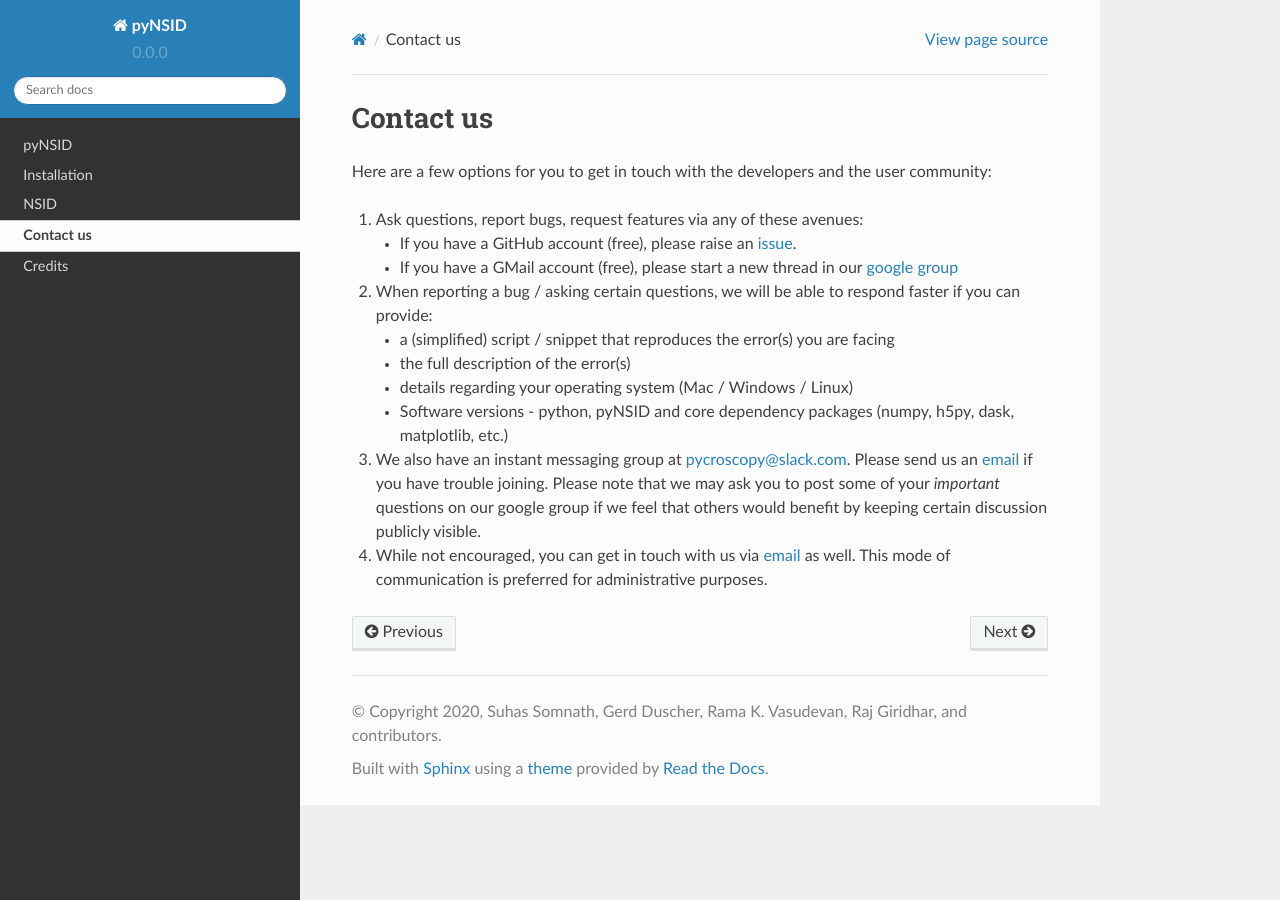
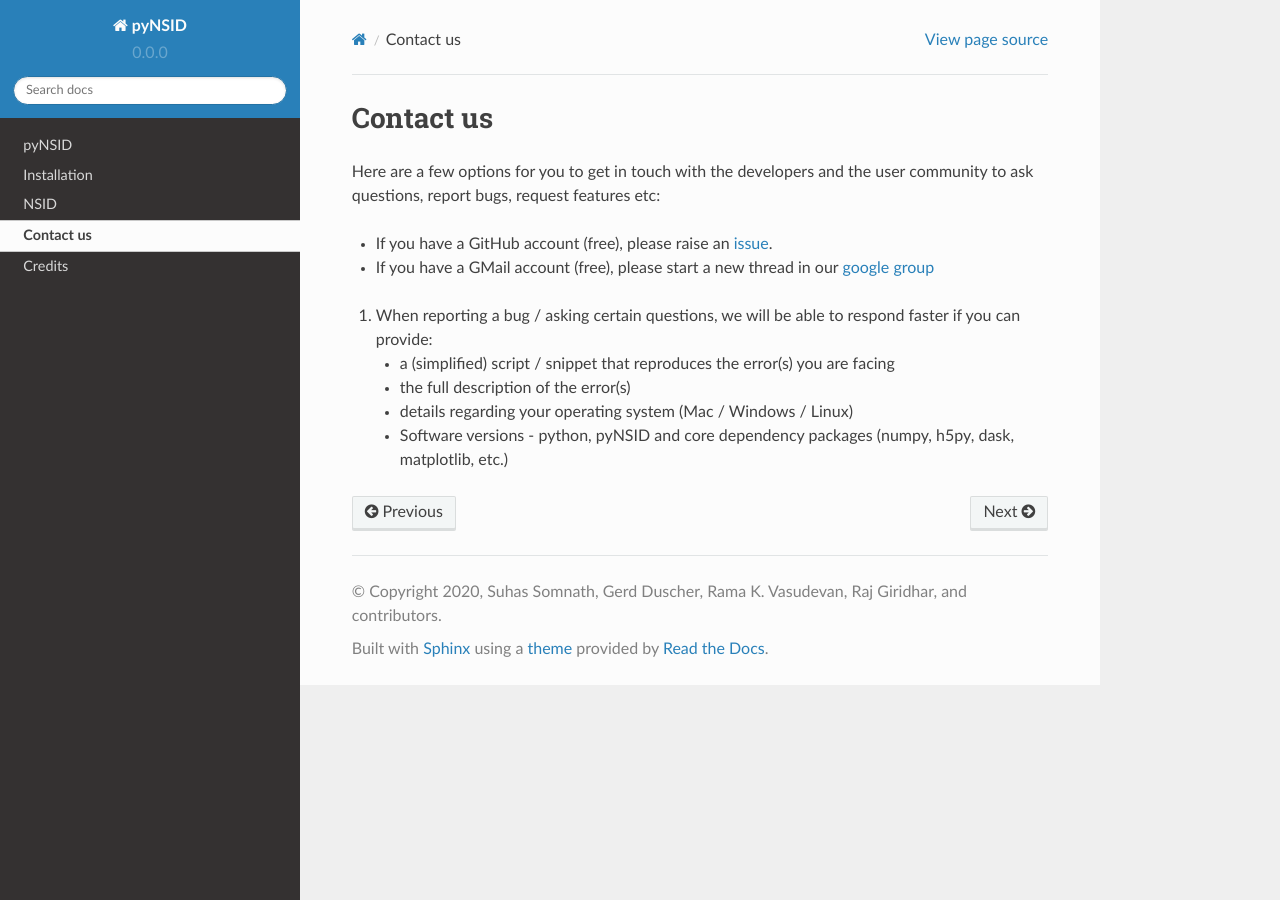
Before and after one commit to pycroscopy/pyNSID, a Sphinx documentation site: the page built from docs/contact.rst, in a window 1280 px wide. Built offline with Sphinx 7.4.7 and the Read the Docs theme 2.0.0, drawn with Linux system fonts in a browser that asks for light colours; pages that are not in the unit, such as notebooks, are missing from menus.

Commit message:
Simplified contact modes

```diff
--- a/docs/contact.rst
+++ b/docs/contact.rst
@@ -1,11 +1,10 @@
 Contact us
 ----------
-Here are a few options for you to get in touch with the developers and the user community:
+Here are a few options for you to get in touch with the developers and the user community
+to ask questions, report bugs, request features etc:
 
-#. Ask questions, report bugs, request features via any of these avenues:
-
-   * If you have a GitHub account (free), please raise an `issue <https://github.com/pycroscopy/pyNSID/issues>`_.
-   * If you have a GMail account (free), please start a new thread in our `google group <https://groups.google.com/forum/#!forum/pynsid>`_
+* If you have a GitHub account (free), please raise an `issue <https://github.com/pycroscopy/pyNSID/issues>`_.
+* If you have a GMail account (free), please start a new thread in our `google group <https://groups.google.com/forum/#!forum/pynsid>`_
 
 #. When reporting a bug / asking certain questions, we will be able to respond faster if you can provide:
 
@@ -13,8 +12,3 @@ Here are a few options for you to get in touch with the developers and the user
    * the full description of the error(s)
    * details regarding your operating system (Mac / Windows / Linux)
    * Software versions - python, pyNSID and core dependency packages (numpy, h5py, dask, matplotlib, etc.)
-
-#. We also have an instant messaging group at `pycroscopy@slack.com <pycroscopy@slack.com>`_. Please send us an `email <pycroscopy@gmail.com>`_ if you have trouble joining.
-   Please note that we may ask you to post some of your *important* questions on our google group if we feel that others would benefit by keeping certain discussion publicly visible.
-#. While not encouraged, you can get in touch with us via `email <pycroscopy@gmail.com>`_ as well.
-   This mode of communication is preferred for administrative purposes.
```
